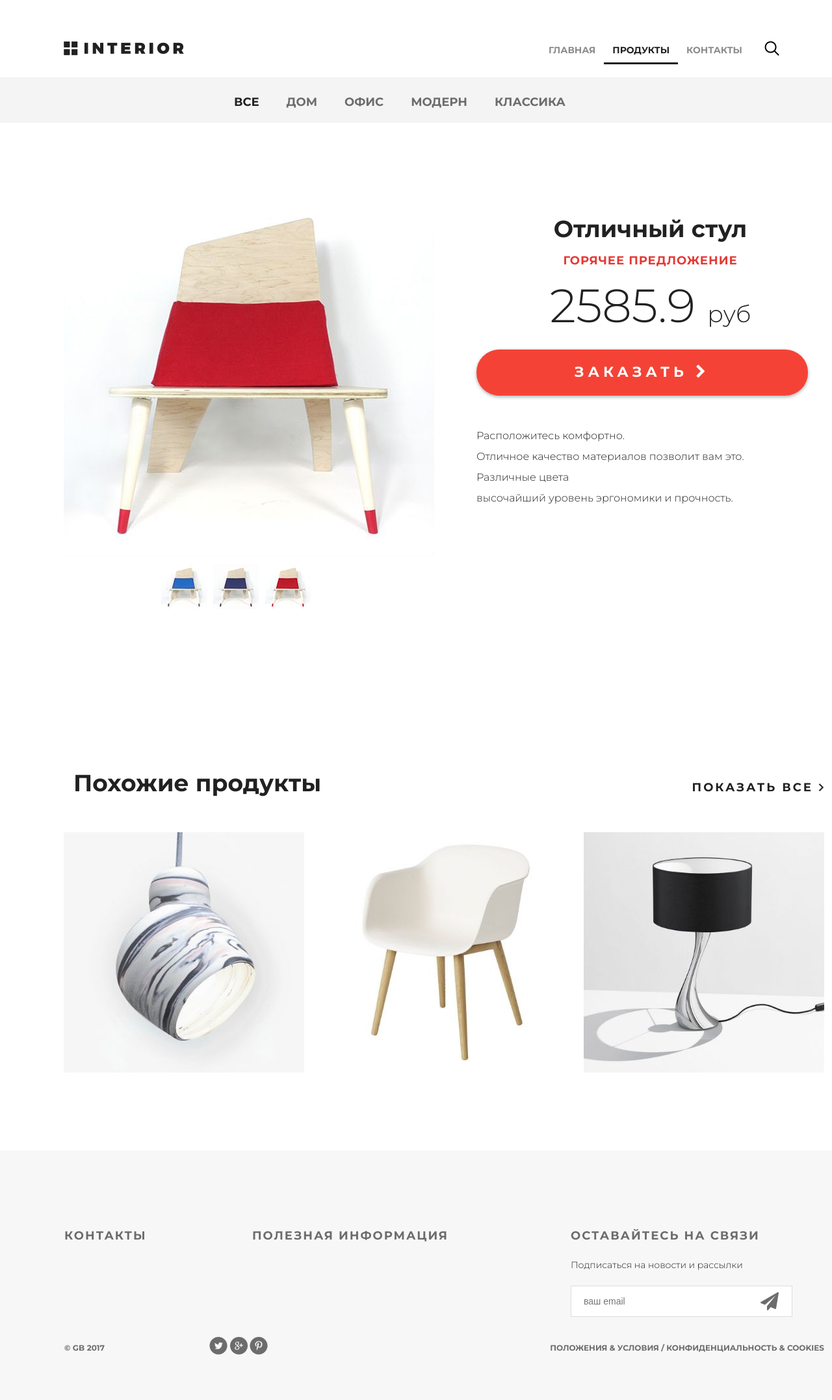
After one commit to netsuileo/django_project, a Django app: page /products/all in a window 1280 px wide; the page is wider, and only the part inside the window is pictured. The commit adds this page. Shown: that part at 65% size. Run offline with Django 3.2, Linux system fonts and the light colour scheme.

Commit message:
Second lesson is done

```diff
--- a/geekshop/geekshop/asgi.py
+++ b/geekshop/geekshop/asgi.py
@@ -11,6 +11,6 @@ import os
 
 from django.core.asgi import get_asgi_application
 
-os.environ.setdefault('DJANGO_SETTINGS_MODULE', 'geekshop.settings')
+os.environ.setdefault("DJANGO_SETTINGS_MODULE", "geekshop.settings")
 
 application = get_asgi_application()
--- a/geekshop/geekshop/urls.py
+++ b/geekshop/geekshop/urls.py
@@ -18,9 +18,8 @@ from django.urls import path
 from mainapp import views as mainapp
 
 urlpatterns = [
-    path('admin/', admin.site.urls),
-
-    path('', mainapp.index),
-    path('contact', mainapp.contact),
-    path('products', mainapp.products),
+    path("admin/", admin.site.urls),
+    path("", mainapp.index, name="index"),
+    path("about/contact", mainapp.contact, name="contact"),
+    path("products/all", mainapp.products, name="products"),
 ]
--- a/geekshop/geekshop/wsgi.py
+++ b/geekshop/geekshop/wsgi.py
@@ -11,6 +11,6 @@ import os
 
 from django.core.wsgi import get_wsgi_application
 
-os.environ.setdefault('DJANGO_SETTINGS_MODULE', 'geekshop.settings')
+os.environ.setdefault("DJANGO_SETTINGS_MODULE", "geekshop.settings")
 
 application = get_wsgi_application()
--- a/geekshop/mainapp/apps.py
+++ b/geekshop/mainapp/apps.py
@@ -2,5 +2,5 @@ from django.apps import AppConfig
 
 
 class MainappConfig(AppConfig):
-    default_auto_field = 'django.db.models.BigAutoField'
-    name = 'mainapp'
+    default_auto_field = "django.db.models.BigAutoField"
+    name = "mainapp"
--- /dev/null
+++ b/geekshop/mainapp/templates/mainapp/base.html
@@ -0,0 +1,44 @@
+{% load static %}
+
+<!DOCTYPE html>
+<html>
+<head>
+    <meta charset="utf-8">
+    <title>{{ title }}</title>
+    <link rel="stylesheet" href="{% static 'style.css' %}">
+    <link rel="stylesheet" href="{% static 'fonts/font-awesome/css/font-awesome.css' %}">
+</head>
+<body>
+    <div class="container">
+        {% block content %}
+        {% endblock %}
+        <div class="clr"></div>
+    </div>
+
+    <div class="footer">
+        <div class="clearfix">
+            <div class="text-footer">
+                <h3>контакты</h3>
+            </div>
+            <div class="text-footer">
+                <h3>полезная информация</h3>
+            </div>
+            <div class="text-footer clearfix">
+                <h3>Оставайтесь на связи</h3>
+                <p>Подписаться на новости и рассылки</p>
+                <form>
+                    <input type="email" name="email" placeholder="ваш email">
+                    <a href="#"><i class="fa fa-paper-plane fa-2x" aria-hidden="true"></i></a>
+                </form>
+            </div>
+        </div>
+        <p class="small">&copy; GB 2017</p>
+        <div class="social">
+            <a href="#" class="social2"></a>
+            <a href="#" class="social3"></a>
+            <a href="#" class="social4"></a>
+        </div>
+        <p class="small">Положения &amp; Условия  /  Конфиденциальность &amp; Cookies</p>
+    </div>
+</body>
+</html>
--- /dev/null
+++ b/geekshop/mainapp/templates/mainapp/includes/main_menu_inc.html
@@ -0,0 +1,11 @@
+<div class="header clearfix">
+    <a href="{% url 'index' %}" class="logo"></a>
+    <ul class="menu">
+        {% with url_name=request.resolver_match.url_name %}
+        {% for link, name in menu.items %}
+        <li><a href="{% url link %}" class="{% if url_name == link %} active {% endif %}">{{ name }}</a></li>
+        {% endfor %}
+        {% endwith %}
+    </ul>
+    <a href="#" class="search"></a>
+</div>
--- a/geekshop/mainapp/templates/mainapp/products.html
+++ b/geekshop/mainapp/templates/mainapp/products.html
@@ -1,26 +1,10 @@
-<!DOCTYPE html>
-<html>
-<head>
-	<meta charset="utf-8">
-	<title>Каталог</title>
-	<link rel="stylesheet" href="/static/style.css">
-	<link rel="stylesheet" href="/static/fonts/font-awesome/css/font-awesome.css">
-</head>
-<body>
-	<div class="container">
+{% extends 'mainapp/base.html' %}
+{% load static %}
+
+{% block content %}
 <div class="hero-white">
-			<div class="header clearfix">
-				<a href="/" class="logo"></a>
-				<ul class="menu">
-					<li><a href="/">домой</a></li>
-					<li><a href="/products" class="active">продукты</a></li>
-					<li><a href="/contact">контакты</a></li>
-				</ul>
-				<a href="#" class="search"></a>
-                <a href="#" class="basket"></a>
+	{% include 'mainapp/includes/main_menu_inc.html' %}
 </div>
-		</div>
-
 <div class="details">
 	<div class="links clearfix">
 		<ul class="links-menu">
@@ -80,68 +64,20 @@
 					<a class="explore" href="#">показать все <img src="/static/img/arrow.png" alt=""></a>
 				</div>
 				<div class="related-products clearfix">
+					{% for product in products %}
 					<div class="block">
-						<a href="#"><img src="/static/img/product-11.jpg" alt="">
+						<a href="#"><img src="{% static product.image %}" alt="">
 							<div class="text">
 								<img src="/static/img/icon-hover.png" alt="img">
-								<h4>Стул повышенного качества</h4>
-								<p>Не оторваться. </p>
+								<h4>{{ product.name|title }}</h4>
+								<p>{{ product.description|upper|truncatewords:10 }}</p>
 							</div>
 						</a>
 					</div>
-					<div class="block">
-						<a href="#"><img src="/static/img/product-21.jpg" alt="">
-							<div class="text">
-								<img src="/static/img/icon-hover.png" alt="img">
-								<h4>Стул повышенного качества</h4>
-								<p>Не оторваться. </p>
-							</div>
-						</a>
-					</div>
-					<div class="block">
-						<a href="#"><img src="/static/img/product-31.jpg" alt="">
-							<div class="text">
-								<img src="/static/img/icon-hover.png" alt="img">
-								<h4>Стул повышенного качества</h4>
-								<p>Не оторваться. </p>
-							</div>
-						</a>
-					</div>
-
+					{% endfor %}
 				</div>
 			</div>
 		</div>
-
-		<div class="clr"></div>
-
-	</div>
-
-	<div class="footer">
-        <div class="clearfix">
-            <div class="text-footer">
-                <h3>контакты</h3>
-            </div>
-            <div class="text-footer">
-                <h3>полезная информация</h3>
-            </div>
-            <div class="text-footer clearfix">
-                <h3>Оставайтесь на связи</h3>
-                <p>Подписаться на новости и рассылки</p>
-                <form>
-                    <input type="email" name="email" placeholder="ваш email">
-                    <a href="#"><i class="fa fa-paper-plane fa-2x" aria-hidden="true"></i></a>
-                </form>
 	</div>
 </div>
-        <p class="small">&copy; GB 2017</p>
-        <div class="social">
-            <a href="#" class="social1"></a>
-            <a href="#" class="social2"></a>
-            <a href="#" class="social3"></a>
-            <a href="#" class="social4"></a>
-        </div>
-        <p class="small">Положения &amp; Условия  /  Конфиденциальность &amp; Cookies</p>
-    </div>
-
-</body>
-</html>
+{% endblock %}
--- a/geekshop/mainapp/views.py
+++ b/geekshop/mainapp/views.py
@@ -1,15 +1,60 @@
 from django.shortcuts import render
+
+MENU_LINKS = {
+    "index": "Главная",
+    "products": "Продукты",
+    "contact": "Контакты",
+}
+
 
 # Create your views here.
 def index(request):
-    return render(request, 'mainapp/index.html')
+    return render(
+        request,
+        "mainapp/index.html",
+        context={
+            "title": "Главная",
+            "menu": MENU_LINKS,
+        },
+    )
 
 
 # Create your views here.
 def products(request):
-    return render(request, 'mainapp/products.html')
+    return render(
+        request,
+        "mainapp/products.html",
+        context={
+            "title": "Продукты",
+            "menu": MENU_LINKS,
+            "products": [
+                {
+                    "name": "Стул 1",
+                    "description": "отличный стул!",
+                    "image": "img/product-11.jpg",
+                },
+                {
+                    "name": "Стул 2",
+                    "description": "отличный стул 2!",
+                    "image": "img/product-21.jpg",
+                },
+                {
+                    "name": "Стул 3",
+                    "description": "отличный стул 3!",
+                    "image": "img/product-31.jpg",
+                },
+            ],
+        },
+    )
 
 
 # Create your views here.
 def contact(request):
-    return render(request, 'mainapp/contact.html')
+    return render(
+        request,
+        "mainapp/contact.html",
+        context={
+            "title": "Контакты",
+            "menu": MENU_LINKS,
+        },
+    )
--- a/geekshop/manage.py
+++ b/geekshop/manage.py
@@ -6,7 +6,7 @@ import sys
 
 def main():
     """Run administrative tasks."""
-    os.environ.setdefault('DJANGO_SETTINGS_MODULE', 'geekshop.settings')
+    os.environ.setdefault("DJANGO_SETTINGS_MODULE", "geekshop.settings")
     try:
         from django.core.management import execute_from_command_line
     except ImportError as exc:
@@ -18,5 +18,5 @@ def main():
     execute_from_command_line(sys.argv)
 
 
-if __name__ == '__main__':
+if __name__ == "__main__":
     main()
```
Also changed, not shown: geekshop/geekshop/settings.py (+38 -39 lines), geekshop/mainapp/templates/mainapp/contact.html (+6 -53 lines), geekshop/mainapp/templates/mainapp/index.html (+11 -54 lines). Lines whose indentation alone changed are shown as unchanged.
